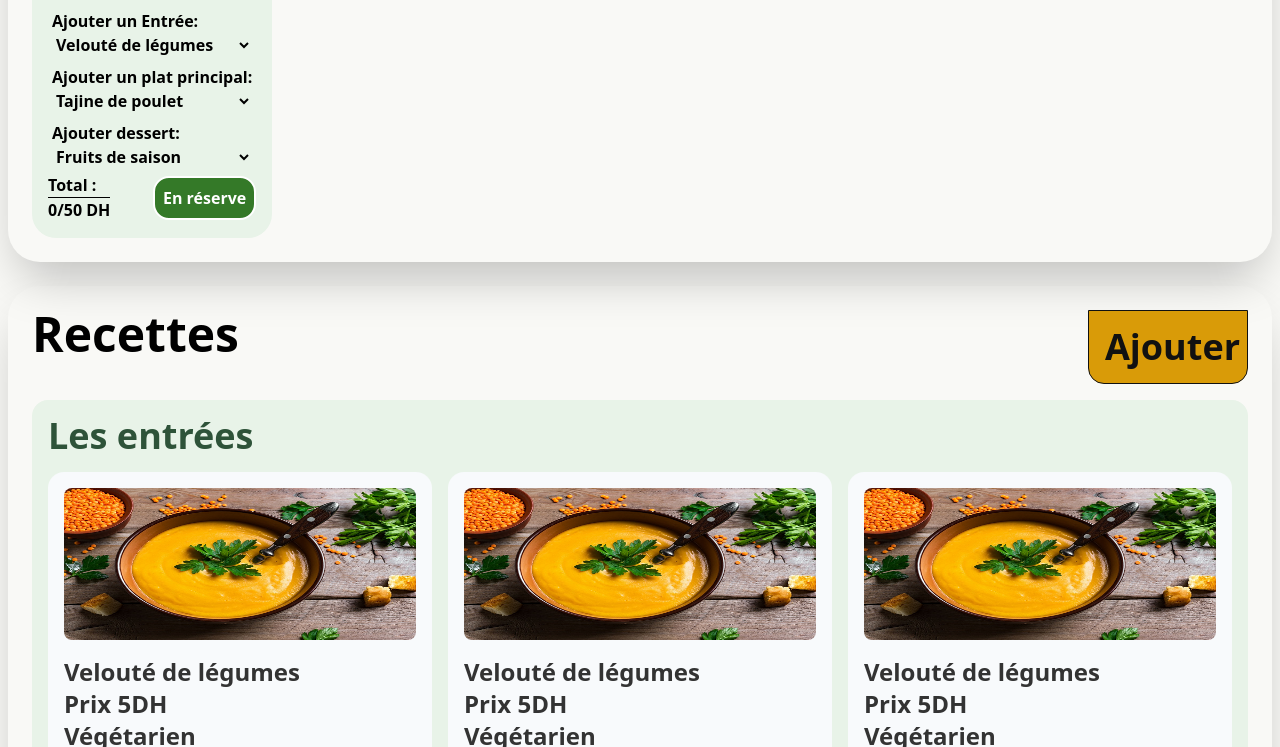
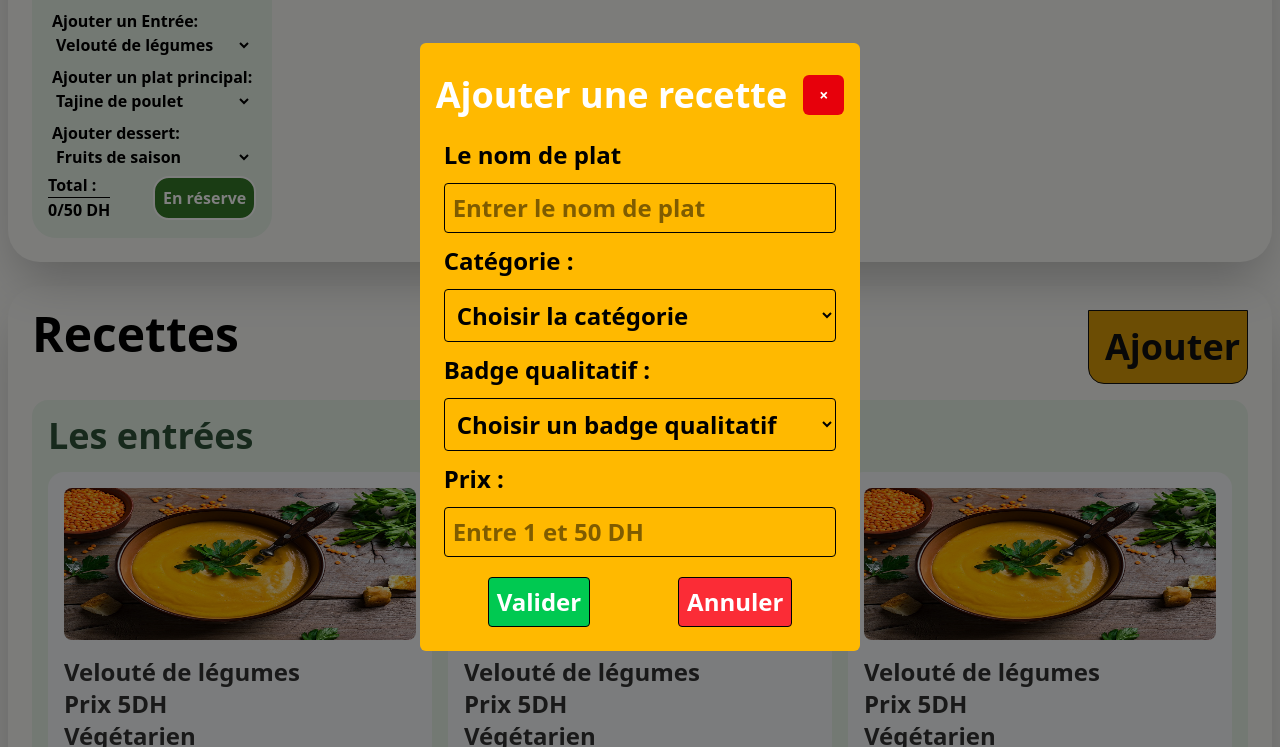
Before and after one commit to Abdellah-Belaalia/Cantine, a website: page index.html in a window 1280 px wide. Both pictures are taken after a click on the button "Ajouter". Shown: the part 1155-1902 px from the top of the page. Drawn offline with nearby package versions, Linux system fonts and the light colour scheme.

Commit message:
feat : interactive popup

```diff
--- a/index.html
+++ b/index.html
@@ -1,5 +1,5 @@
 <!doctype html>
-<html lang="en">
+<html lang="fr">
   <head>
     <meta charset="UTF-8" />
     <meta name="viewport" content="width=device-width, initial-scale=1.0" />
@@ -426,7 +426,7 @@
         <div class="grid gap-4 p-2">
           <article class="rounded-2xl p-2 gap-4 h-fit bg-[#E8F3E8]">
             <h2 class="p-2 text-4xl text-[#2E5339]">Les entrées</h2>
-            <div class="md:flex">
+            <div class="md:flex"> <!--parent div for cards-->
               <div
                 class="text-2xl rounded-2xl flex flex-col p-2 m-2 w-fit bg-[#F8FAFC] font-bold text-[#333333]"
               >
@@ -717,9 +717,12 @@
         id="pop-up"
         class="fixed bg-black/50 inset-0 flex items-center justify-center invisible"
       >
-        <div class="bg-amber-400 p-4 m-2 fixed rounded-md w-2/5 h-fit">
+        <div
+          id="form-stop"
+          class="bg-amber-400 p-4 m-2 fixed rounded-md w-fit h-fit"
+        >
           <!--ajouter hidden-->
-          <div class="flex justify-between items-center">
+          <div class="flex justify-between items-center gap-4">
             <h5 class="mb-4 pt-4 text-4xl text-white">Ajouter une recette</h5>
             <button
               id="btn-close"
@@ -736,61 +739,63 @@
               id="ptext"
               name="ptext"
               placeholder="Entrer le nom de plat"
+              required
+              minlength="3"
+              maxlength="30"
               value=""
             />
             <label for="catégorie">Catégorie :</label>
             <select
               name="catégorie"
               id="catégorie"
-              class="flex flex-col w-auto border border-black rounded p-2"
+              class="flex flex-col w-full border border-black rounded p-2"
+              required
             >
               <option value="" disabled selected>Choisir la catégorie</option>
               <option value="entree">Entrée</option>
               <option value="plat">Plat principal</option>
               <option value="dessert">Dessert</option>
             </select>
-            <div>
-              <h6>Selectionner un badge</h6>
-              <div>
-                <input type="checkbox" id="badge1" name="badge1" class="w-6 h-4"/>
-                <label for="badge1">Bio</label>
-              </div>
-              <div>
-                <input type="checkbox" id="badge2" name="badge2" class="w-6 h-4"/>
-                <label for="badge2">Végétarien</label>
-              </div>
-              <div>
-                <input type="checkbox" id="badge3" name="badge3" class="w-6 h-4"/>
-                <label for="badge3">Classique</label>
-              </div>
-            </div>
-            <label for="price" class="flex flex-col w-auto">Prix :</label>
+
+            <label for="badge">Badge qualitatif :</label>
+            <select
+              name="badge"
+              id="badge"
+              class="flex flex-col w-full border border-black rounded p-2"
+              required
+            >
+              <option value="" disabled selected>
+                Choisir un badge qualitatif
+              </option>
+              <option value="bio">Bio</option>
+              <option value="vegetarien">Végétarien</option>
+              <option value="classique">Classique</option>
+            </select>
+            <label for="price" class="flex flex-col w-full">Prix :</label>
             <input
               type="number"
               id="price"
               name="price"
               class="border rounded p-2"
-              placeholder="1 - 50"
-            />
-            <label for="quantité">Quantité:</label>
-            <input
-              type="number"
-              id="quantity"
-              name="quantité"
-              min="1"
-              class="border rounded p-2"
+              placeholder="Entre 1 et 50 DH"
+              min="5"
+              max="50"
+              required
             />
             <div class="flex justify-around mt-2">
-              <input
+              <button
                 type="submit"
-                value="Valider"
+                id="btn-valide"
                 class="bg-green-500 hover:bg-green-400 text-white rounded border-black border p-2"
-              />
-              <input
-                type="reset"
-                value="Effacer"
-                class="bg-red-500  hover:bg-red-400 text-white rounded border-black border p-2"
-              />
+              >
+                Valider
+              </button>
+              <button
+                id="annule"
+                class="bg-red-500 hover:bg-red-400 text-white rounded border-black border p-2 w-fit"
+              >
+                Annuler
+              </button>
             </div>
           </form>
         </div>
--- a/index.js
+++ b/index.js
@@ -1,10 +1,42 @@
 const popup = document.getElementById("pop-up");
-document.getElementById("btn-close").addEventListener('click', function(){
-    popup.classList.add('invisible')
+const formStop = document.getElementById("form-stop");
+const btnAnnuler = document.getElementById("annule");
+const btnValide = document.getElementById("btn-ajout");
+const btnValid = document.getElementById("btn-valide");
+
+
+//==========une seul fois "button X"=============================//
+document.getElementById("btn-close").addEventListener("click", function () {
+  popup.classList.add("invisible");
+});
+//===========================================================//
+
+
+//============button ajouter et annuler==================//
+btnAnnuler.addEventListener("click", function (e) {
+  popup.classList.add("invisible");
+});
+document.getElementById("btn-ajout").addEventListener("click", function () {
+  popup.classList.remove("invisible");
+});
+//======================================================//
+
+
+//=======click dans le div de h3 ne ferme pas la page ===========//
+formStop.addEventListener("click", function (e) {
+  e.stopPropagation();
+});
+//===============================================================//
+
+//==============click à côté ferme la fenetre====================
+popup.addEventListener("click", function () {
+  popup.classList.add("invisible");
+});
+//=================================================================
+
+//===========après clicker valider la fenetre fermera==========//
+formStop.addEventListener("submit", function (e) {
+  e.preventDefault();
+  popup.classList.add("invisible");
 })
-
-document.getElementById("btn-ajout").addEventListener('click', function(){
-    popup.classList.remove('invisible')
-})
-
-const
+//=============================================================//
```
Also changed, not shown: CSS/output.css.
